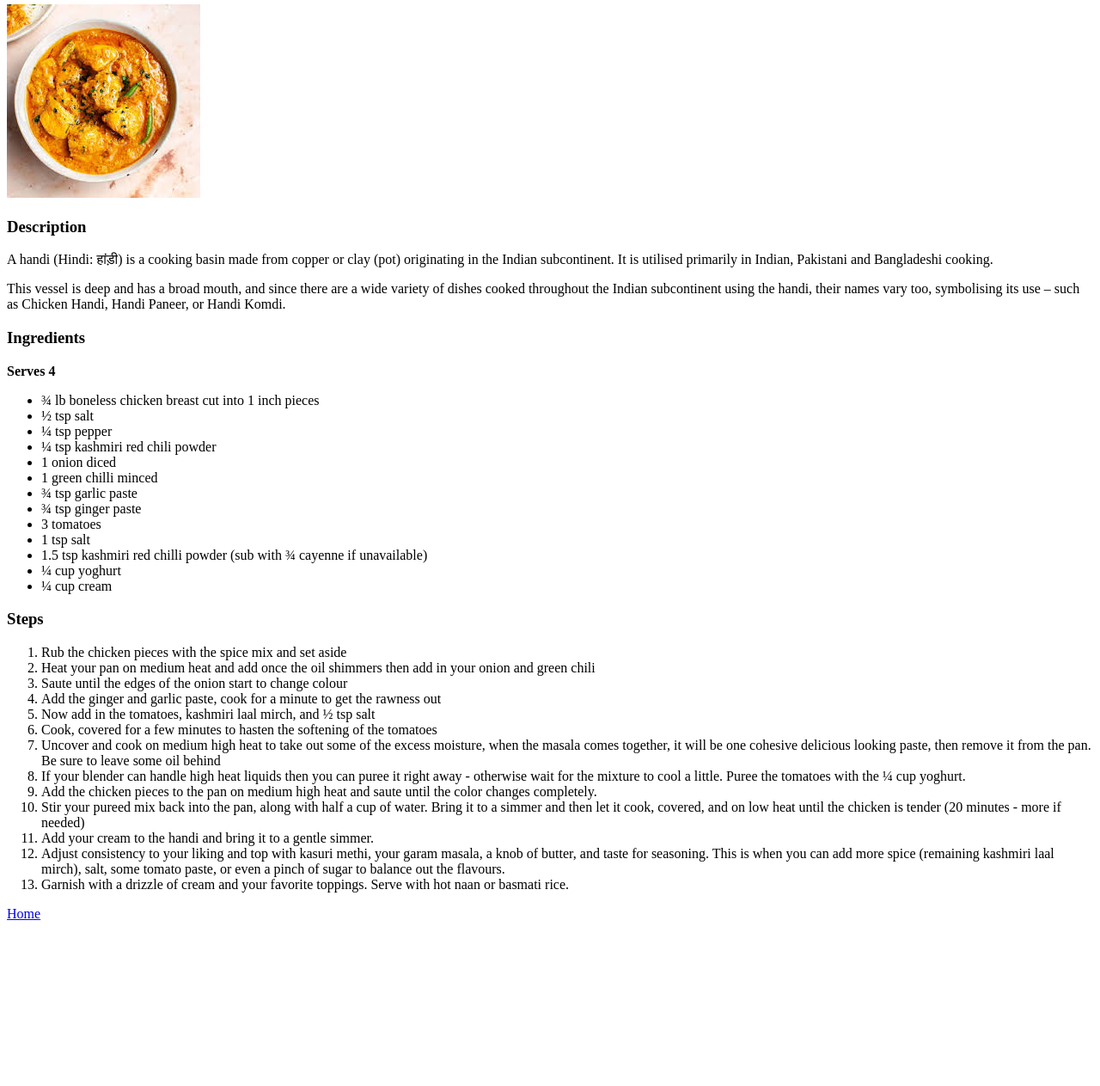
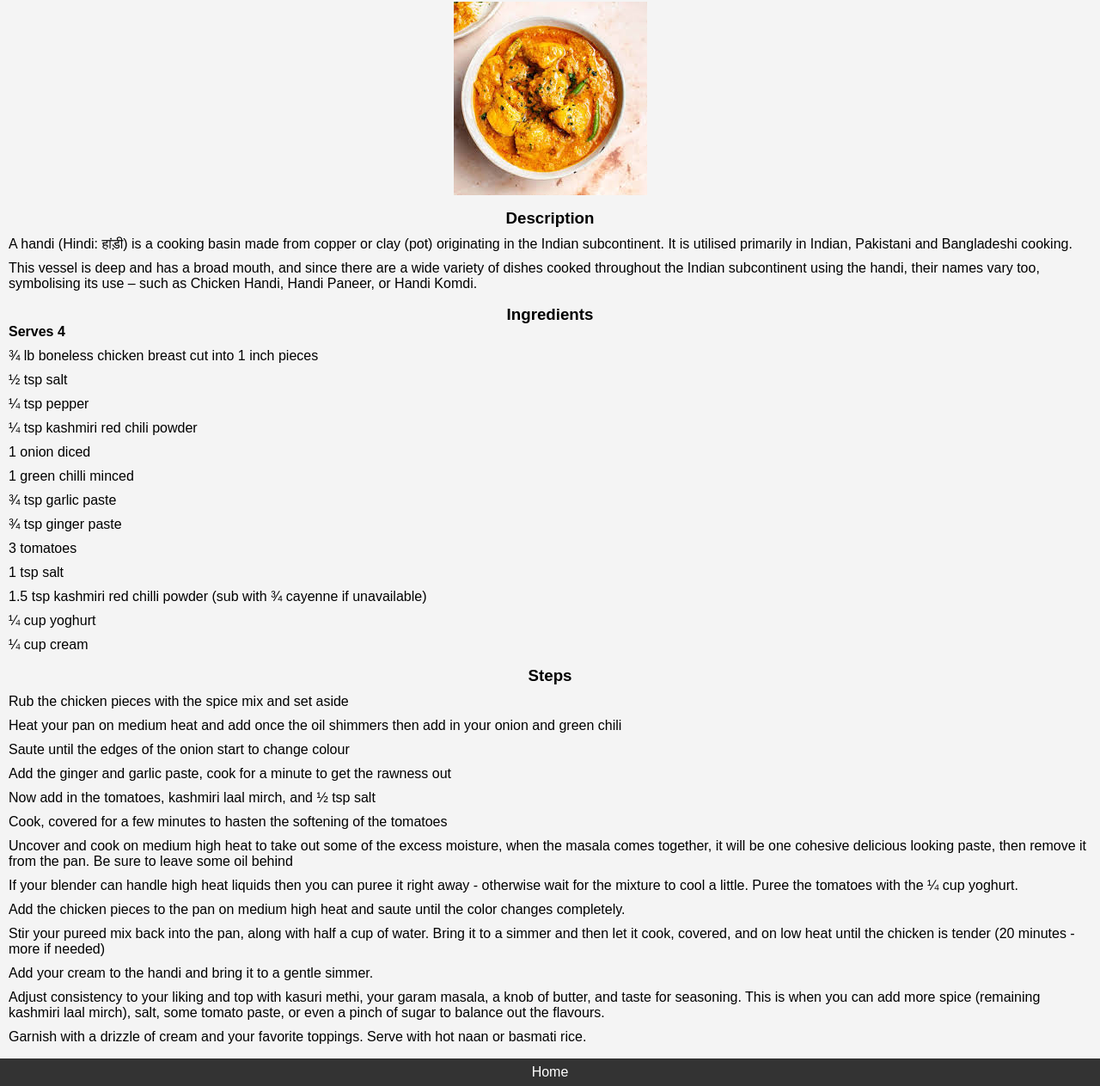
Before and after one commit to mtalirfan/The-Odin-Project, a plain HTML site: page Project - Recipes/recipes/handi.html in a window 1280 px wide. Shown: the part 75-1338 px from the top of the page at 86% size. Before the commit the page ends 1155 px from the top, so only its background shows below. Drawn offline with Linux system fonts and the light colour scheme.

Commit message:
Style Project - Recipes

```diff
--- a/Project - Recipes/recipes/handi.html
+++ b/Project - Recipes/recipes/handi.html
@@ -3,11 +3,14 @@
   <head>
     <meta charset="UTF-8" />
     <meta name="viewport" content="width=device-width, initial-scale=1.0" />
+
+    <link rel="stylesheet" href="../styles/styles.css" />
+
     <title>Odin Recipes</title>
   </head>
   <body>
     <h1>Handi</h1>
-    <img src="../images/handi.png" />
+    <img src="../images/handi.png" class="center" />
 
     <h3>Description</h3>
     <p>
@@ -90,6 +93,6 @@
         hot naan or basmati rice.
       </li>
     </ol>
-    <a href="../index.html">Home</a>
+    <a href="../index.html" class="footer">Home</a>
   </body>
 </html>
--- /dev/null
+++ b/Project - Recipes/styles/styles.css
@@ -0,0 +1,62 @@
+* {
+  margin: 0;
+  padding: 0;
+  box-sizing: border-box;
+}
+
+body {
+  font-family: "Arial", sans-serif;
+  background-color: #f4f4f4;
+}
+
+h1 {
+  margin: 1rem 0;
+  font-size: 2.5rem;
+  color: #333;
+}
+
+h1,
+h3 {
+  text-align: center;
+  margin-top: 1rem;
+}
+
+.container,
+a {
+  display: flex;
+  justify-content: center;
+  align-items: center;
+  margin: 1rem 0 0 0;
+}
+
+a {
+  text-decoration: none;
+  background-color: #c7c7c7;
+  color: #333;
+}
+
+.center {
+  display: block;
+  margin-left: auto;
+  margin-right: auto;
+}
+
+ul,
+ol {
+  list-style: none;
+}
+
+li,
+b,
+p {
+  margin: 10px;
+}
+
+.footer {
+  position: relative;
+  bottom: 0px;
+  width: 100%;
+  height: 2rem;
+  background-color: #333;
+  color: #fff;
+}
```
Also changed, not shown: Project - Recipes/index.html (+4 -1 lines), Project - Recipes/recipes/biryani.html (+5 -2 lines), Project - Recipes/recipes/karahi.html (+5 -2 lines).
